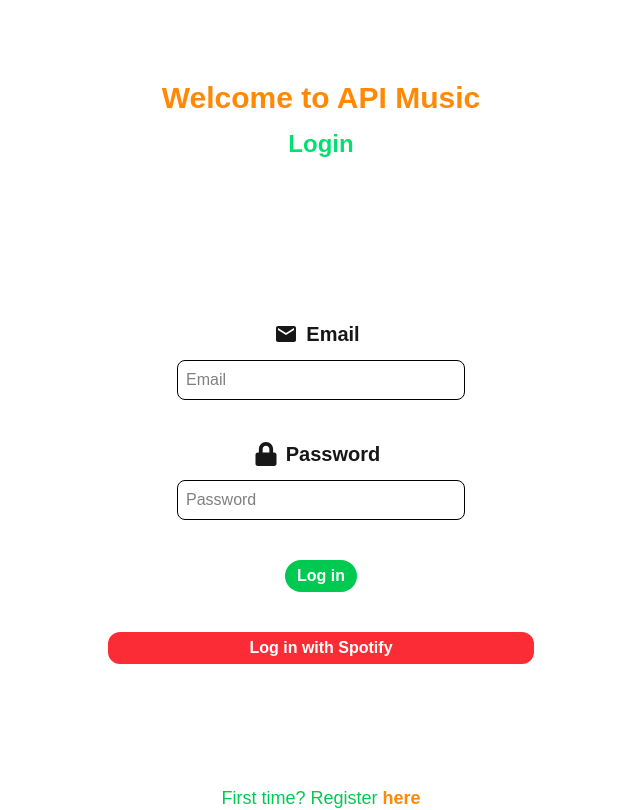
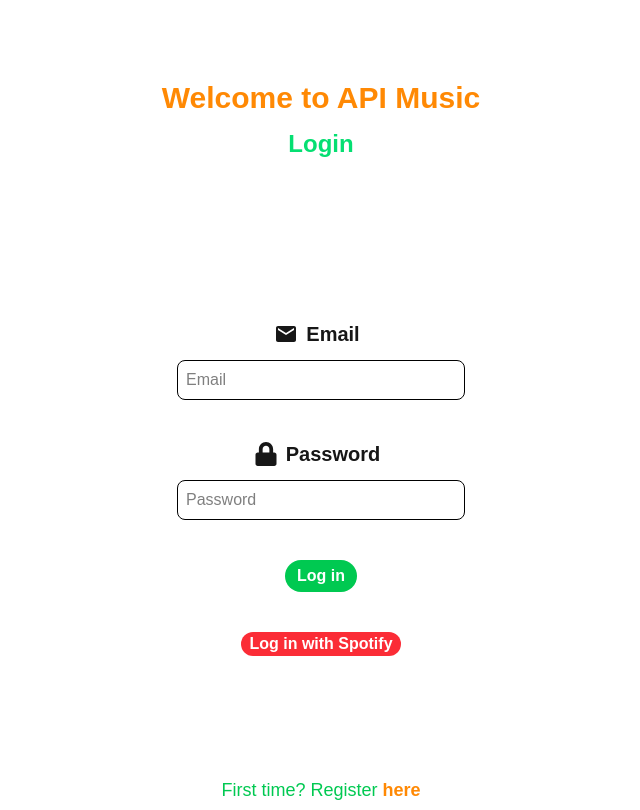
Before and after one commit to Meva1997/music-app-next, a Next.js app: page /login in a window 1280 px wide. Shown: the top 810 px of the page, without its empty margins (319-959 px from the left). Built offline with nearby package versions, Linux system fonts and the light colour scheme.

Commit message:
modified height of Spotify Log In button

```diff
--- a/app/login/page.tsx
+++ b/app/login/page.tsx
@@ -73,7 +73,7 @@
             <ButtonSend text="Log in" />
             <button
               type="button"
-              className="w-1/3 h-8 px-2 font-bold text-white bg-red-500 cursor-pointer rounded-xl hover:bg-red-600"
+              className="max-w-xl h-auto px-2 font-bold text-white bg-red-500 cursor-pointer rounded-xl hover:bg-red-700"
               onClick={() => signIn("spotify", { callbackUrl: "/" })}
             >
               Log in with Spotify
```
